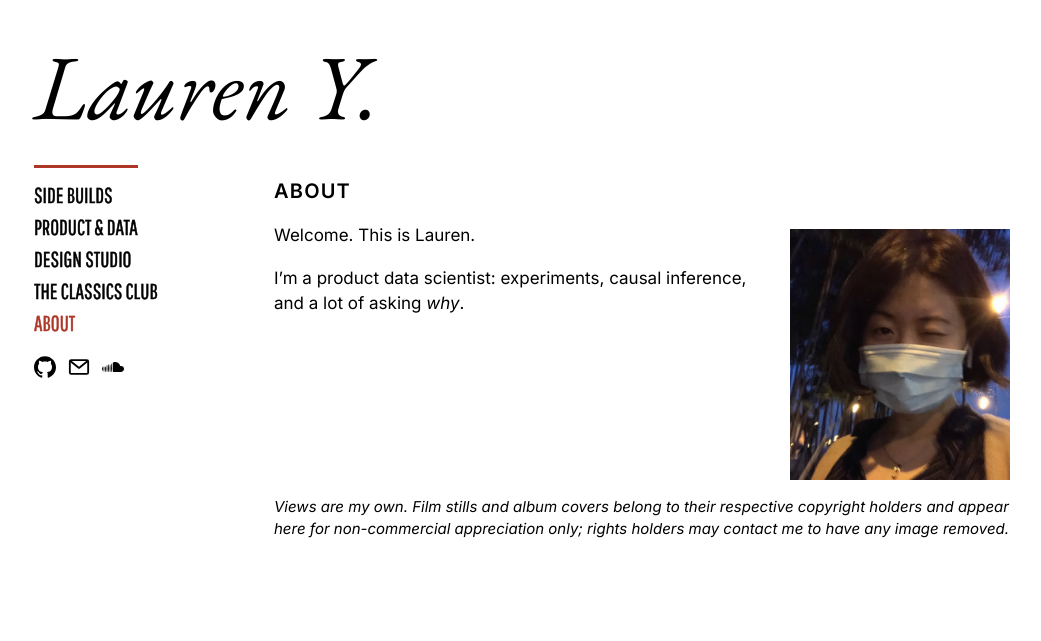
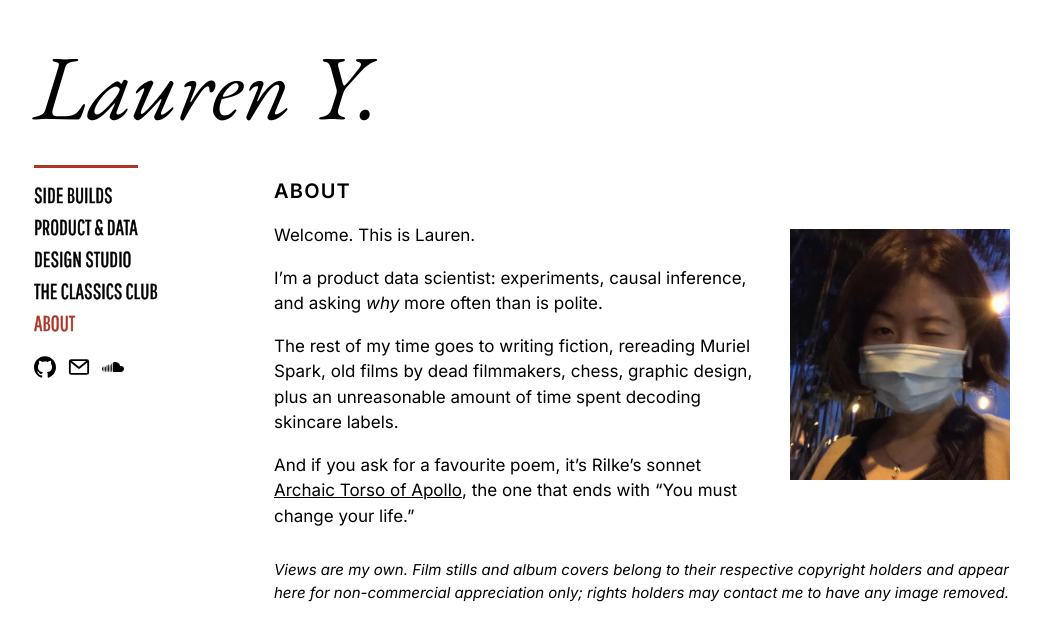
Before and after one commit to laurengyu/laurengyu.github.io, a Jekyll site: the page built from about.html, in a window 1280 px wide. Shown: the top 641 px of the page, without its empty margins (6-1047 px from the left). Built offline with Jekyll 4.4.1, drawn with Linux system fonts in a browser that asks for light colours.

Commit message:
Rewrite About intro and add favourite poem
Co-Authored-By: Claude Opus 5.5 <noreply@anthropic.com>

```diff
--- a/about.html
+++ b/about.html
@@ -8,6 +8,8 @@ permalink: /about/
   <h1>About</h1>
   <img class="about-photo" src="{{ '/assets/about/lauren.jpg' | relative_url }}" alt="Lauren Y.">
   <p>Welcome. This is Lauren.</p>
-  <p>I’m a product data scientist: experiments, causal inference, and a lot of asking <em>why</em>.</p>
+  <p>I’m a product data scientist: experiments, causal inference, and asking <em>why</em> more often than is polite.</p>
+  <p>The rest of my time goes to writing fiction, rereading Muriel Spark, old films by dead filmmakers, chess, graphic design, plus an unreasonable amount of time spent decoding skincare labels.</p>
+  <p>And if you ask for a favourite poem, it’s Rilke’s sonnet <a href="https://en.wikipedia.org/wiki/Archaic_Torso_of_Apollo">Archaic Torso of Apollo</a>, the one that ends with “You must change your life.”</p>
   <p class="disclaimer">Views are my own. Film stills and album covers belong to their respective copyright holders and appear here for non-commercial appreciation only; rights holders may contact me to have any image removed.</p>
 </article>
```
